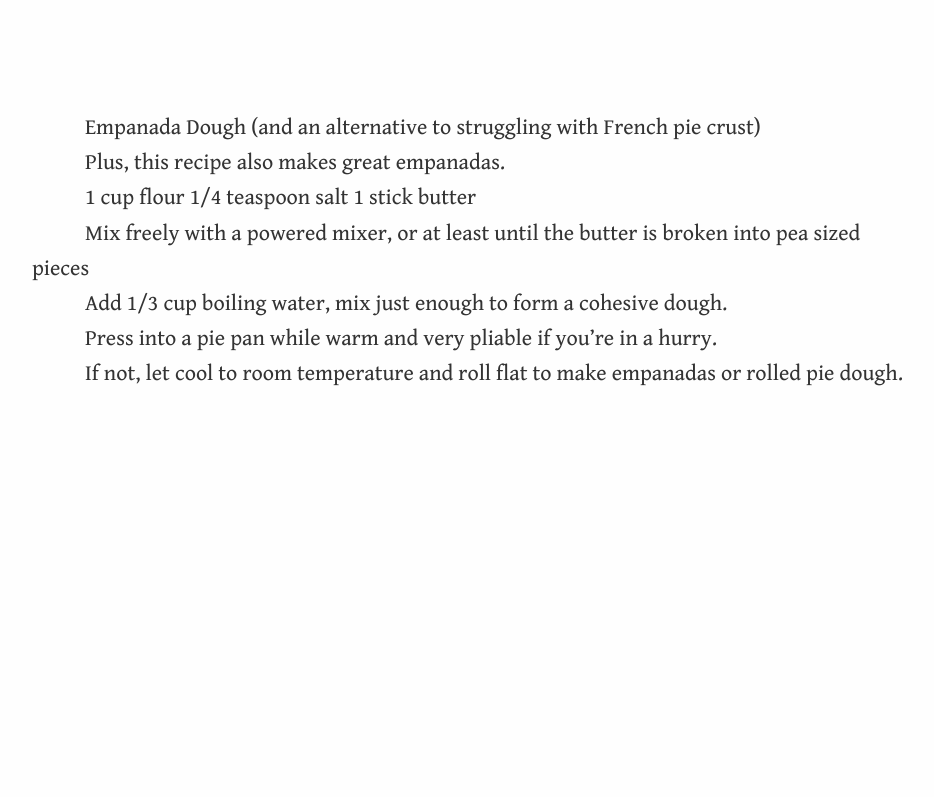
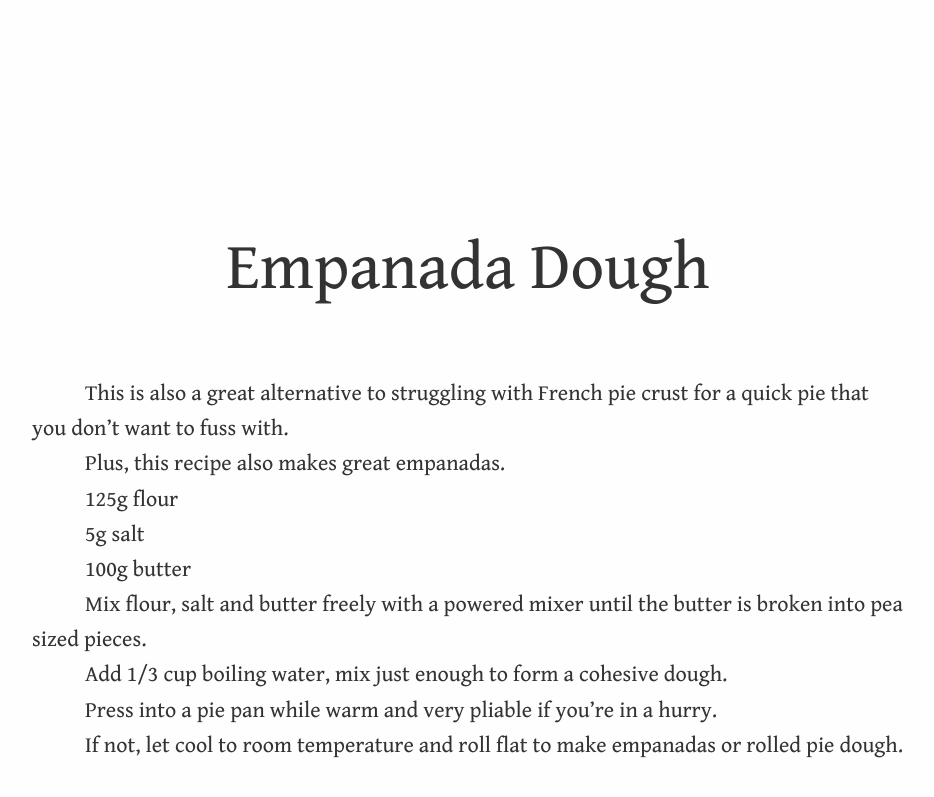
Before and after one commit to aredridel/recipes, a Jekyll site: the page built from Breads/Empanada Dough.md, in a window 1280 px wide. Shown: the top 797 px of the page, without its empty margins (172-1106 px from the left). Built offline with Jekyll 4.4.1, drawn with Linux system fonts in a browser that asks for light colours; our own code applies the rules of GitHub Pages for plain Markdown files.

Commit message:
/ ‘Breads/Empanada Dough.md’ / ‘index.md’

```diff
--- a/Breads/Empanada Dough.md
+++ b/Breads/Empanada Dough.md
@@ -1,12 +1,23 @@
-Empanada Dough (and an alternative to struggling with French pie crust)
+Empanada Dough
+==============
+
+This is also a great alternative to struggling with French pie crust for a quick pie that you don't want to fuss with.
 
 Plus, this recipe also makes great empanadas.
 
-1 cup flour
-1/4 teaspoon salt
-1 stick butter
 
-Mix freely with a powered mixer, or at least until the butter is broken into pea sized pieces
+
+125g flour
+
+5g salt
+
+100g butter
+
+
+
+Mix flour, salt and butter freely with a powered mixer until the butter is broken into pea sized pieces.
+
+
 
 Add 1/3 cup boiling water, mix just enough to form a cohesive dough.
 
```
Also changed, not shown: index.md (+2 -0 lines).
